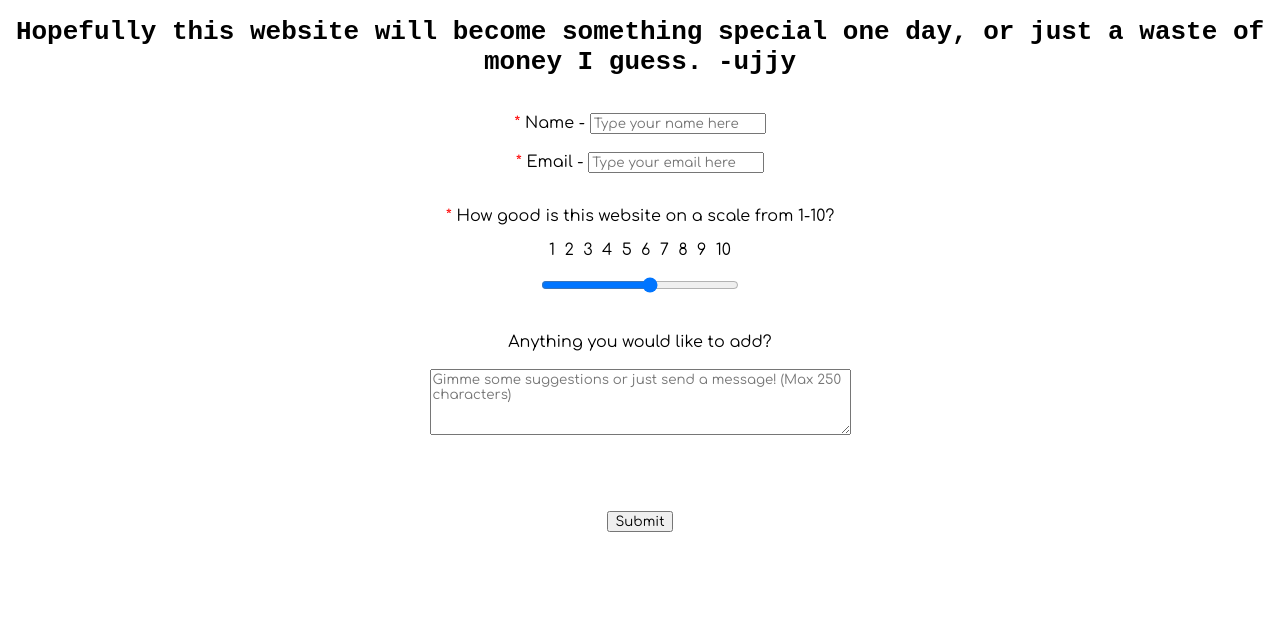
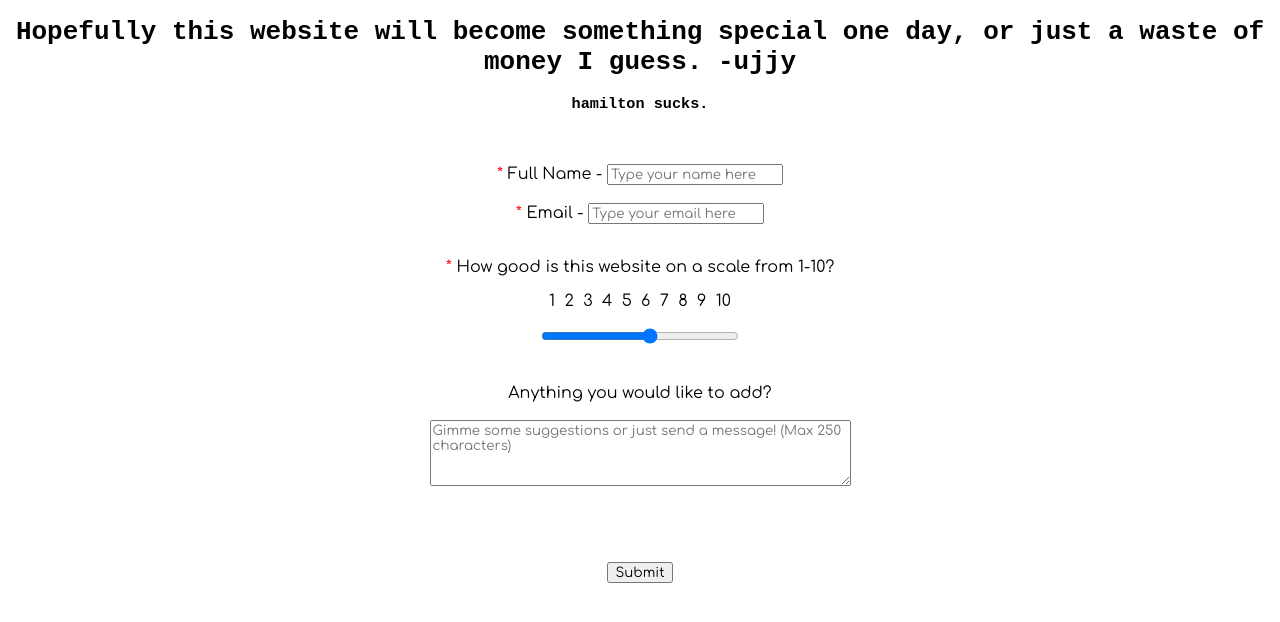
Before and after one commit to u-jjy/forgotmysemicolon, a plain HTML site: page index.html in a window 1280 px wide. Drawn offline with Linux system fonts and the light colour scheme.

Commit message:
hamilton sucks.

```diff
--- a/index.html
+++ b/index.html
@@ -11,19 +11,21 @@
   <body>
     <header>
       <h1>Hopefully this website will become something special one day, or just a waste of money I guess. -ujjy</h1>
+      <h3>hamilton sucks.</h3>
     </header>
     <br>
     <main>
+      <br>
     </main>
     <footer>
       <form id ='feedbackForm' name='feedbackForm' method='POST' data-netlify='true' data-netlify-recaptcha='true'>
-        <label><span style='color: red;'>*</span> Name - <input id='name' name='Name' type='text' placeholder = 'Type your name here' maxlength = '100' required></label>
+        <label><span style='color: red;'>*</span> Full Name - <input id='name' name='Name' type='text' placeholder = 'Type your name here' maxlength = '100' required></label>
         <br><br>
         <label><span style='color: red;'>*</span> Email - <input id='email' name='email' type='email' placeholder="Type your email here"></label>
         <br><br>
         <p><span style='color: red;'>*</span> How good is this website on a scale from 1-10?</p>
         <p>1&nbsp; 2&nbsp; 3&nbsp; 4&nbsp; 5&nbsp; 6&nbsp; 7&nbsp; 8&nbsp; 9&nbsp; 10</p>
-        <input type='range' id='rating' name='Rating' min="1" max='10' step="1">
+        <input type='range' id='rating' name='Rating' min="1" max='10' step="1" class="rating">
         <br>
         <br>
         <br>
```
